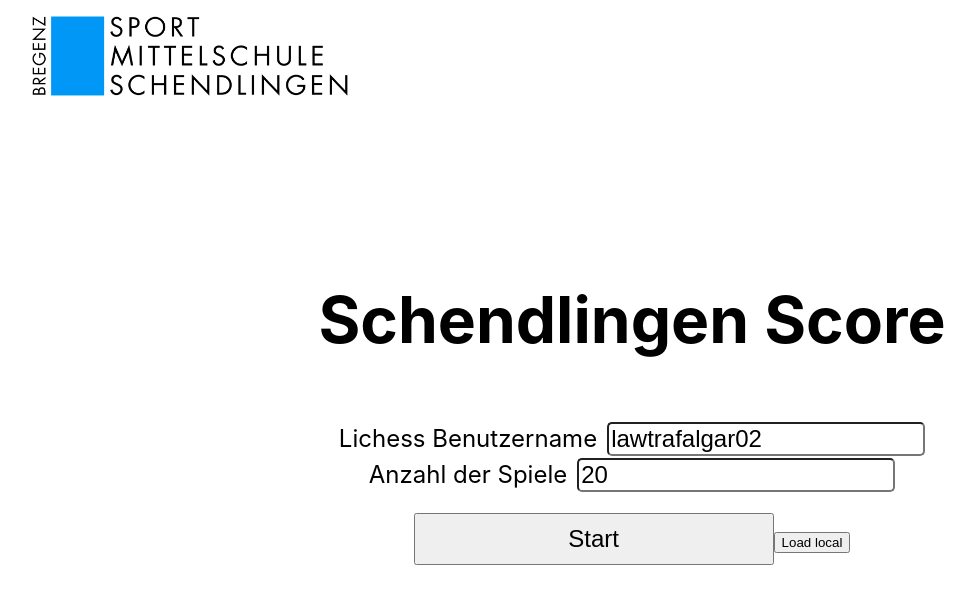
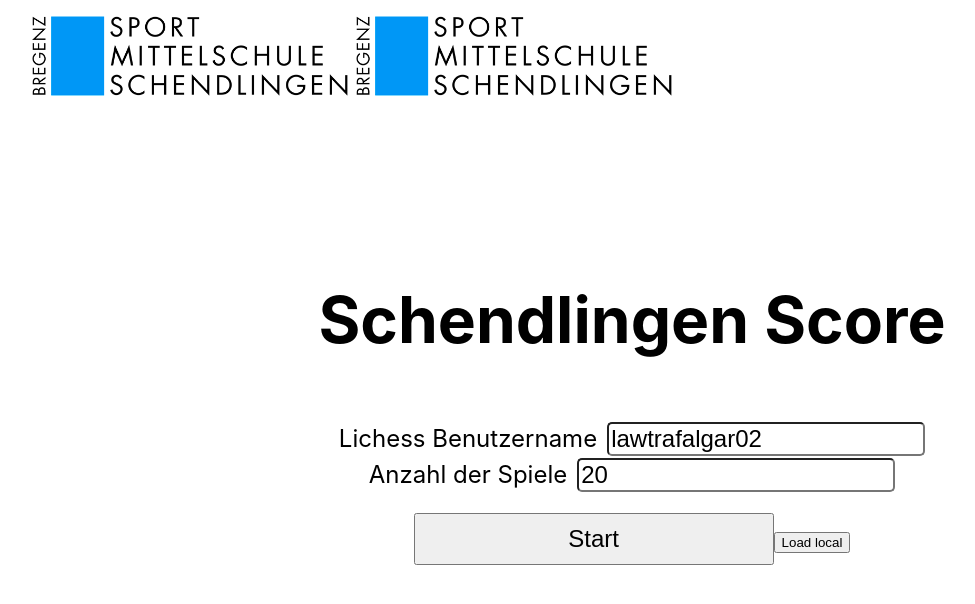
Before and after one commit to LehrerB/SchendlingenScore, a Next.js app: page / in a window 1280 px wide. Shown: the top 604 px of the page, without its empty margins (8-983 px from the left). Built offline with nearby package versions, Linux system fonts and the light colour scheme.

Commit message:
nothing works
- logo now links to school homepage
- fixed a small typo
- added a few useless style classes
- two logos next to each other JUST AS INTENDED, WHY WOULD YOU WANT THEM LEFT AND RIGHT OF THE SCREEN

```diff
--- a/pages/index.js
+++ b/pages/index.js
@@ -166,7 +166,17 @@ export default function Home() {
 
   return (
     <div className={styles.container}>
-      <img className={styles.logo} src='/schendlingen_logo.png'></img>
+      <div className={styles.logobox}>
+  <a href="https://ms-schendlingen.at/" target="_blank">
+        <img className={styles.logo} src='/schendlingen_logo.png' alt="MS Schendlingen"></img>
+      </a>
+
+  <a class="righty-logo" href="https://ms-schendlingen.at/" target="_blank">
+        <img className={styles.logo} src='/schendlingen_logo.png' alt="MS Schendlingen"></img>
+      </a>
+
+
+</div>
       <main className={styles.main}>
         <h1 className={styles.title}>Schendlingen Score</h1>
         <div className={styles.description}>
--- a/public/trophies/specialmoves.js
+++ b/public/trophies/specialmoves.js
@@ -3,7 +3,7 @@ import * as utils from '../utils/javachess';
 
 export let castleWithCheck = {
     title: 'O-O+',
-    description: <>Rochiere und gibt gleichzeitig Schach. Gewinne anschließend das Spiel.</>,
+    description: <>Rochiere und gib gleichzeitig Schach. Gewinne anschließend das Spiel.</>,
     check: function(game) {
     if(!(game.isStandard)||game.isBullet||!(game.isWon)){return false}
     const playerhist = game.playerhistory
--- a/styles/Home.module.css
+++ b/styles/Home.module.css
@@ -140,6 +140,11 @@
   margin-top: 1rem;
 }
 
+.rightylogo {
+  position: absolute;
+  right: 0;
+}
+
 .input {
   font-size: inherit;
   border-radius: 5px;
--- a/styles/globals.css
+++ b/styles/globals.css
@@ -23,3 +23,14 @@ h3 {
 * {
   box-sizing: border-box;
 }
+
+logobox {
+  display: flex;
+  flex-direction: row;
+  justify-content: space-between;
+}
+
+centeredtext {
+  text-align: center;
+  flex-grow: 1;
+}
```
